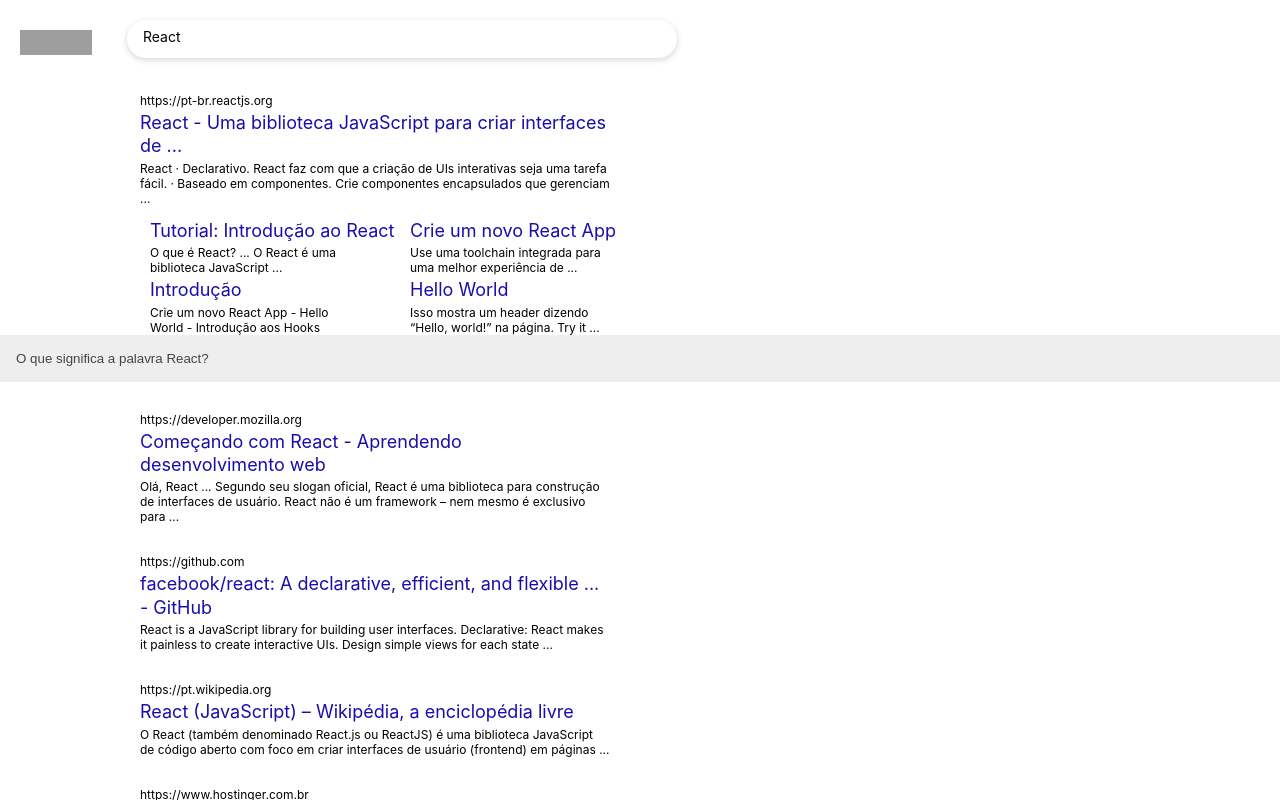
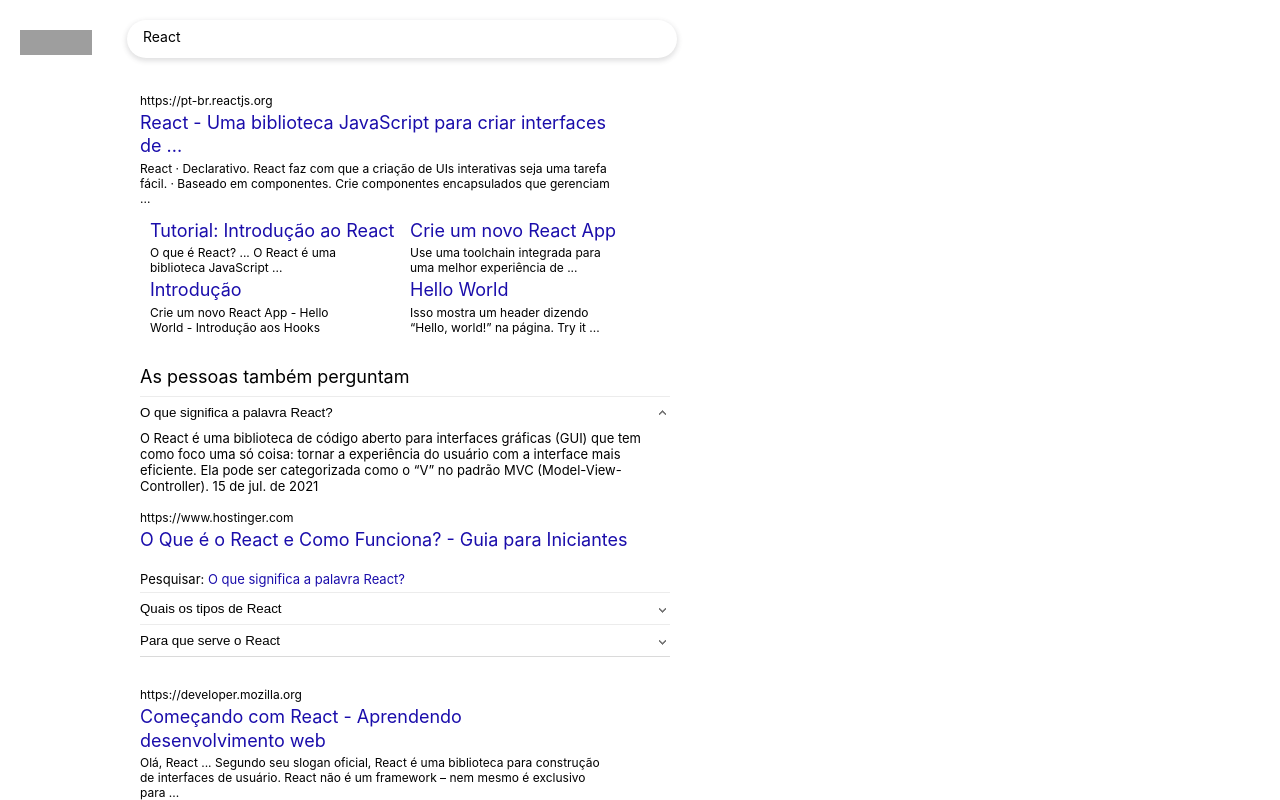
Before and after one commit to AdryanaP/google, a Next.js app: page / in a window 1280 px wide. Both pictures are taken after a click on the button "O que significa a palavra React?". Shown: the top 800 px of the page. Built offline with nearby package versions, Linux system fonts and the light colour scheme; grey boxes are pictures that could not be loaded.

Commit message:
acordeon estilizado e adicionado seta que transiciona

```diff
--- a/components/Acordeon.jsx
+++ b/components/Acordeon.jsx
@@ -1,23 +1,26 @@
 import { useState } from "react";
-import styles from "./Acordeon.module.css"
+import styles from "./Acordeon.module.css";
 
 export default function Acordeon(props) {
-    const [estadoAcordeon, mudarEstadoAcordeon] = useState(false)
+  const [estadoAcordeon, mudarEstadoAcordeon] = useState(true);
 
   const cliqueBotao = () => {
-        mudarEstadoAcordeon(valor => !valor)
-    }
+    mudarEstadoAcordeon((valor) => !valor);
+  };
 
   return (
-        <div className="acordeon">
-            <button className="btn-expandir" onClick={cliqueBotao}>{props.pergunta}</button>
+    <div className={styles.acordeon}>
+      <button className={styles.btnExpandir} onClick={cliqueBotao}>
+        {props.pergunta}
+        <span className={estadoAcordeon ? styles.seta : styles.seta2}></span>
+      </button>
       <div className={styles.dentroAcordeon} aria-expanded={!estadoAcordeon}>
-                <p>{props.resposta}</p>
-                <a href={props.link} className="link">S
+        <p className={styles.resposta}>{props.resposta}</p>
+        <a href={props.link} className="link">
           <div className="url">{props.url}</div>
           <h3 className="titulo">{props.titulo}</h3>
         </a>
-                <p>
+        <p className={styles.pesquisar}>
           Pesquisar: <a href={props.link2}>{props.pergunta}</a>
         </p>
       </div>
--- a/components/Acordeon.module.css
+++ b/components/Acordeon.module.css
@@ -1,6 +1,49 @@
+.acordeon {
+  padding: 0;
+  border-top: 1px solid rgb(236, 236, 236);
+  border-bottom: none;
+  border-left: none;
+  border-right: none;
+}
+
+.btnExpandir {
+  width: 530px;
+  padding: 8px 0;
+  display: flex;
+  justify-content: space-between;
+  border: none;
+  background-color: #fff;
+  cursor: pointer;
+}
+
+.seta:before {
+  content: "";
+  display: inline-block;
+  vertical-align: middle;
+  padding: 3px;
+  box-shadow: 0.8px -0.8px 0 0.8px rgb(112, 112, 112) inset;
+  border: solid transparent;
+  border-width: 0 0 0.8px 0.8px;
+  transform: rotate(-45deg);
+  margin-right: 4px;
+  transition: 0.2s ease-in-out;
+}
+
+.seta2:before {
+  content: "";
+  display: inline-block;
+  vertical-align: middle;
+  padding: 3px;
+  box-shadow: 0.8px -0.8px 0 0.8px rgb(112, 112, 112) inset;
+  border: solid transparent;
+  border-width: 0 0 0.8px 0.8px;
+  transform: rotate(-225deg);
+  margin-right: 4px;
+  transition: 0.2s ease-in-out;
+}
+
 .dentroAcordeon {
   display: none;
-  padding: 0 1rem;
   transform-origin: center top;
 }
 
@@ -18,3 +61,24 @@
     opacity: 1;
   }
 }
+
+.resposta {
+  font-size: 13px;
+  color: #000;
+  margin-bottom: 16px;
+  margin-top: 2px;
+}
+
+.pesquisar {
+  margin-top: 20px;
+  margin-bottom: 5px;
+  font-size: 13px;
+}
+
+.pesquisar a:link {
+  color: #1a0dab;
+}
+
+.pesquisar a:hover {
+  text-decoration: underline;
+}
--- a/pages/index.jsx
+++ b/pages/index.jsx
@@ -6,65 +6,82 @@
 export default function exibir() {
   return (
     <>
-            <Barra
-                pesquisa = "React"
-            />
+      <Barra pesquisa="React" />
       <Resultado
-                link = "https://pt-br.reactjs.org/"
-                url = "https://pt-br.reactjs.org"
-                titulo = "React - Uma biblioteca JavaScript para criar interfaces de ..."
-                descricao = "React · Declarativo. React faz com que a criação de UIs interativas seja uma tarefa fácil. ·  Baseado em componentes. Crie componentes encapsulados que gerenciam ..."
+        link="https://pt-br.reactjs.org/"
+        url="https://pt-br.reactjs.org"
+        titulo="React - Uma biblioteca JavaScript para criar interfaces de ..."
+        descricao="React · Declarativo. React faz com que a criação de UIs interativas seja uma tarefa fácil. ·  Baseado em componentes. Crie componentes encapsulados que gerenciam ..."
       />
       <div className="topicos">
         <Topico
-                    propriedade = "Tutorial: Introdução ao React"
-                    descricaoTopico = "O que é React? ... O React é uma biblioteca JavaScript ..."
+          propriedade="Tutorial: Introdução ao React"
+          descricaoTopico="O que é React? ... O React é uma biblioteca JavaScript ..."
         />
         <Topico
-                    propriedade = "Crie um novo React App"
-                    descricaoTopico = "Use uma toolchain integrada para uma melhor experiência de ..."
+          propriedade="Crie um novo React App"
+          descricaoTopico="Use uma toolchain integrada para uma melhor experiência de ..."
         />
         <Topico
-                    propriedade = "Introdução"
-                    descricaoTopico = "Crie um novo React App - Hello World - Introdução aos Hooks"
+          propriedade="Introdução"
+          descricaoTopico="Crie um novo React App - Hello World - Introdução aos Hooks"
         />
         <Topico
-                    propriedade = "Hello World"
-                    descricaoTopico = "Isso mostra um header dizendo “Hello, world!” na página. Try it ..."
+          propriedade="Hello World"
+          descricaoTopico="Isso mostra um header dizendo “Hello, world!” na página. Try it ..."
         />
       </div>
+      <div className="div-acordeon">
+        <h3 className="h3-acordeon">As pessoas também perguntam</h3>
         <Acordeon
-                pergunta = "O que significa a palavra React?"
-                resposta = "O React é uma biblioteca de código aberto para interfaces gráficas (GUI) que tem como foco uma só coisa: tornar a experiência do usuário com a interface mais eficiente. Ela pode ser categorizada como o “V” no padrão MVC (Model-View-Controller).15 de jul. de 2021"
-                link = "https://www.digitalhouse.com/br/blog/o-que-e-react-no-javascript-e-para-que-serve"
-                url = "https://www.digitalhouse.com"
-                titulo = "Conceitos básicos do React no Javascript: o que é e para que serve"
-                link2 = "https://bit.ly/3DsaoZa"
+          pergunta="O que significa a palavra React?"
+          resposta="O React é uma biblioteca de código aberto para interfaces gráficas (GUI) que tem como foco uma só coisa: tornar a experiência do usuário com a interface mais eficiente. Ela pode ser categorizada como o “V” no padrão MVC (Model-View-Controller). 15 de jul. de 2021"
+          link="https://www.hostinger.com.br/tutoriais/o-que-e-react-javascript"
+          url="https://www.hostinger.com"
+          titulo="O Que é o React e Como Funciona? - Guia para Iniciantes"
+          link2="https://bityli.com/lUzSE"
+        />
+        <Acordeon
+          pergunta="Quais os tipos de React"
+          resposta="Dito isso, os componentes React podem ser divididos em duas categorias: Presentational e Container. Outra nomenclatura usada na comunidade para esses dois é: Stateless (sem estado) e Stateful (com estado). 18 de jul. de 2017"
+          link="https://tableless.com.br/guia-completo-react-ecossistema/"
+          url="https://tableless.com.br"
+          titulo="O Guia Completo do React e o seu Ecossistema - Tableless"
+          link2="https://bityli.com/BZOHr"
+        />
+        <Acordeon
+          pergunta="Para que serve o React"
+          resposta="React. js é, portanto, uma biblioteca de JavaScript, open source, utilizada para construir user interfaces, nomeadas para aplicações de página única. ... Assim, possibilita aos desenvolvedores criarem aplicações web, tendo a facilidade de alterar elementos ou os dados exibidos, sem recarregar a página. 2 de jul. de 2020"
+          link="https://www.digitalhouse.com/br/blog/o-que-e-react-no-javascript-e-para-que-serve"
+          url="https://www.digitalhouse.com"
+          titulo="Conceitos básicos do React no Javascript: o que é e para que serve"
+          link2="https://bityli.com/cZ0uF"
+        />
+      </div>
+      <Resultado
+        link="https://mzl.la/2Y035b8"
+        url="https://developer.mozilla.org"
+        titulo="Começando com React - Aprendendo desenvolvimento web"
+        descricao="Olá, React ... Segundo seu slogan oficial, React é uma biblioteca para construção de interfaces de usuário. React não é um framework – nem mesmo é exclusivo para ..."
       />
       <Resultado
-                link = "https://mzl.la/2Y035b8"
-                url = "https://developer.mozilla.org"
-                titulo = "Começando com React - Aprendendo desenvolvimento web"
-                descricao = "Olá, React ... Segundo seu slogan oficial, React é uma biblioteca para construção de interfaces de usuário. React não é um framework – nem mesmo é exclusivo para ..."
+        link="https://github.com/facebook/react"
+        url="https://github.com"
+        titulo="facebook/react: A declarative, efficient, and flexible ... - GitHub"
+        descricao="React is a JavaScript library for building user interfaces. Declarative: React makes it painless to create interactive UIs. Design simple views for each state ..."
       />
       <Resultado
-                link = "https://github.com/facebook/react"
-                url = "https://github.com"
-                titulo = "facebook/react: A declarative, efficient, and flexible ... - GitHub"
-                descricao = "React is a JavaScript library for building user interfaces. Declarative: React makes it painless to create interactive UIs. Design simple views for each state ..."
+        link="https://pt.wikipedia.org/wiki/React_(JavaScript)"
+        url="https://pt.wikipedia.org"
+        titulo="React (JavaScript) – Wikipédia, a enciclopédia livre"
+        descricao="O React (também denominado React.js ou ReactJS) é uma biblioteca JavaScript de código aberto com foco em criar interfaces de usuário (frontend) em páginas ..."
       />
       <Resultado
-                link = "https://pt.wikipedia.org/wiki/React_(JavaScript)"
-                url = "https://pt.wikipedia.org"
-                titulo = "React (JavaScript) – Wikipédia, a enciclopédia livre"
-                descricao = "O React (também denominado React.js ou ReactJS) é uma biblioteca JavaScript de código aberto com foco em criar interfaces de usuário (frontend) em páginas ..."
-            />
-            <Resultado
-                link = "https://www.hostinger.com.br/tutoriais/o-que-e-react-javascript"
-                url = "https://www.hostinger.com.br"
-                titulo = "O Que é React e Como Funciona? - Guia para Iniciantes"
-                descricao = "15 de jul. de 2021 — O React é uma biblioteca de código aberto para interfaces gráficas (GUI) que tem como foco uma só coisa: tornar a experiência do usuário com a ..."
+        link="https://www.hostinger.com.br/tutoriais/o-que-e-react-javascript"
+        url="https://www.hostinger.com.br"
+        titulo="O Que é React e Como Funciona? - Guia para Iniciantes"
+        descricao="15 de jul. de 2021 — O React é uma biblioteca de código aberto para interfaces gráficas (GUI) que tem como foco uma só coisa: tornar a experiência do usuário com a ..."
       />
     </>
-    )
+  );
 }
--- a/styles/globals.css
+++ b/styles/globals.css
@@ -14,3 +14,21 @@
 * {
   box-sizing: border-box;
 }
+
+.div-acordeon {
+  width: 530px;
+  margin-left: 140px;
+  word-wrap: break-word;
+  border-bottom: 1px solid rgb(218, 218, 218);
+}
+
+.h3-acordeon {
+  margin-bottom: 8px;
+  margin-top: 30px;
+  color: #000;
+  cursor: default;
+}
+
+.h3-acordeon:hover {
+  text-decoration: none;
+}
```
Lines whose indentation alone changed are shown as unchanged.
